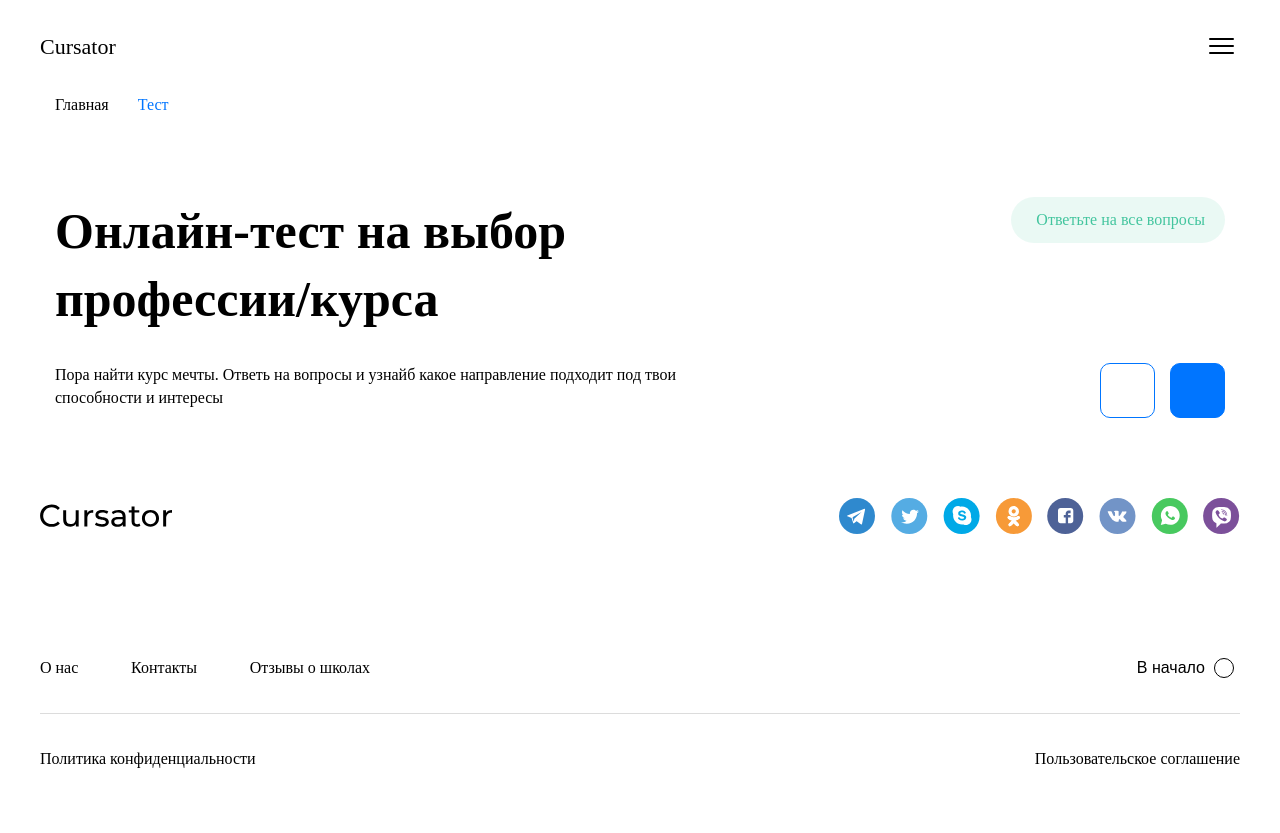
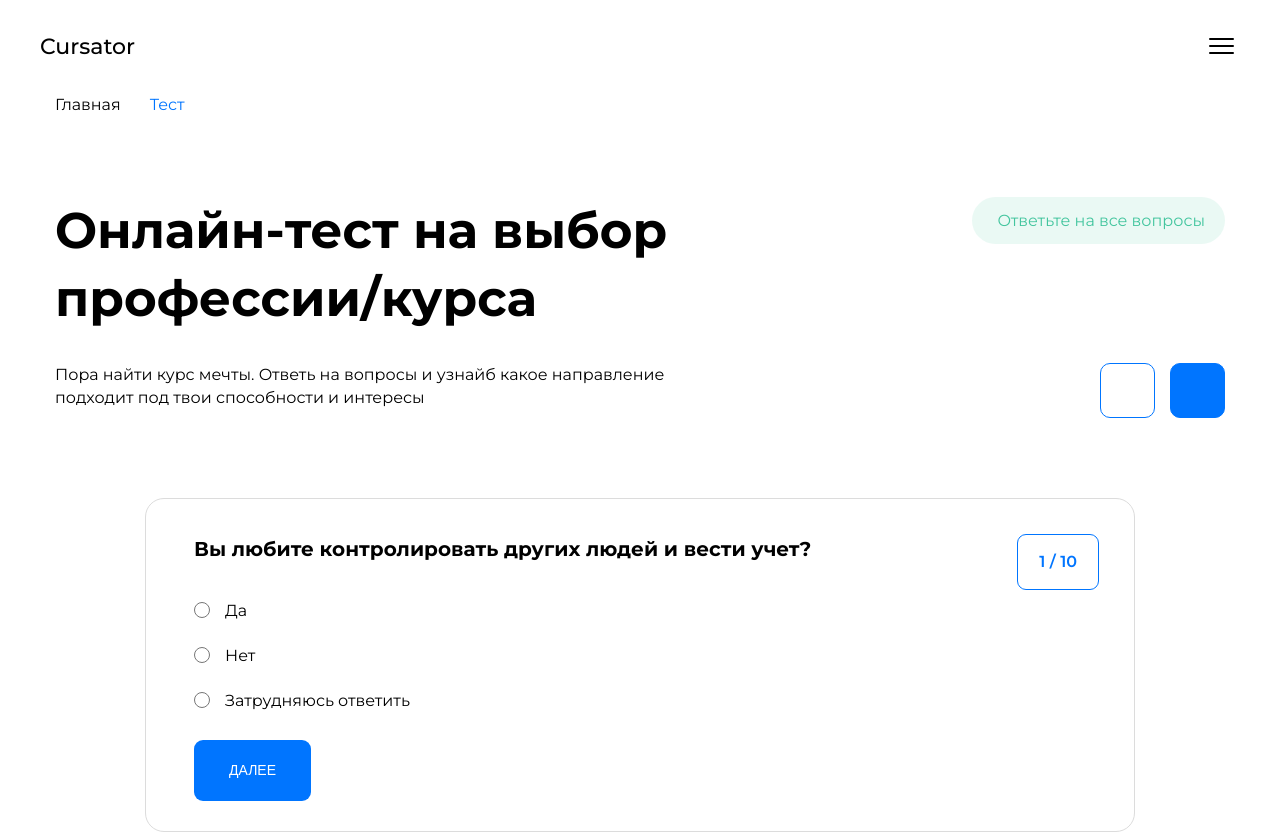
Before and after one commit to Ga11et/Courses, a React (Create React App) app: page /test in a window 1280 px wide. Shown: the top 833 px of the page. Before the commit the page ends 804 px from the top, so only its background shows below. Built offline with nearby package versions, Linux system fonts and the light colour scheme; some icons are missing.

Commit message:
added question component

```diff
--- a/public/index.html
+++ b/public/index.html
@@ -9,34 +9,14 @@
       name="description"
       content="Web site created using create-react-app"
     />
-    <!--
-      manifest.json provides metadata used when your web app is installed on a
-      user's mobile device or desktop. See https://developers.google.com/web/fundamentals/web-app-manifest/
-    -->
     <link rel="manifest" href="%PUBLIC_URL%/manifest.json" />
-    <!--
-      Notice the use of %PUBLIC_URL% in the tags above.
-      It will be replaced with the URL of the `public` folder during the build.
-      Only files inside the `public` folder can be referenced from the HTML.
-
-      Unlike "/favicon.ico" or "favicon.ico", "%PUBLIC_URL%/favicon.ico" will
-      work correctly both with client-side routing and a non-root public URL.
-      Learn how to configure a non-root public URL by running `npm run build`.
-    -->
+    <link rel="preconnect" href="https://fonts.googleapis.com">
+    <link rel="preconnect" href="https://fonts.gstatic.com" crossorigin>
+    <link href="https://fonts.googleapis.com/css2?family=Montserrat:wght@400;500;600;700&display=swap" rel="stylesheet">
     <title>React App</title>
   </head>
   <body>
     <noscript>You need to enable JavaScript to run this app.</noscript>
     <div id="root"></div>
-    <!--
-      This HTML file is a template.
-      If you open it directly in the browser, you will see an empty page.
-
-      You can add webfonts, meta tags, or analytics to this file.
-      The build step will place the bundled scripts into the <body> tag.
-
-      To begin the development, run `npm start` or `yarn start`.
-      To create a production bundle, use `npm run build` or `yarn build`.
-    -->
   </body>
 </html>
--- a/src/index.css
+++ b/src/index.css
@@ -1,5 +1,6 @@
 :root{
   --blue: #0075FF;
+  --blue_hover: #0077ffc2;
   --lightGreen: rgba(67, 197, 158, 0.19);
   --green: #43C59E;
   --green_11: #43C59E1C;
@@ -9,7 +10,7 @@
   --grey_46: rgba(0, 0, 0, 0.46);
   --white: rgba(0, 0, 0, 0.03);
   --red: #F40000;
-  font-family: 'Montserrat';
+  font-family: 'Montserrat', sans-serif;
 }
 *, *::after, *::before{
   margin: 0;
--- /dev/null
+++ b/src/pages/testPage/testItem/testItem.module.css
@@ -0,0 +1,59 @@
+.itemContainer{
+    position: relative;
+    height: 334px;
+    margin: 80px 90px;
+    border: 1px solid var(--grey);
+    border-radius: 19px;
+}
+.qNumber{
+    color: var(--blue);
+    border: 1px solid var(--blue);
+    border-radius: 9px;
+    padding: 17px 21px;
+    font-size: 16px;
+    line-height: 20px;
+    font-weight: 600;
+    position: absolute;
+    top: 35px;
+    right: 35px;
+}
+.heading{
+    padding: 38px 48px;
+    font-size: 20px;
+    line-height: 24px;
+    font-weight: 600px;
+}
+.label{
+    display: flex;
+    flex-direction: row;
+    align-items: center;
+    justify-content: flex-start;
+    padding: 0 0 22px 48px;
+    font-size: 16px;
+    line-height: 23px;
+    font-weight: 400;
+}
+.checkbox{
+    width: 16px;
+    height: 16px;
+    margin-right: 15px;
+}
+.button{
+    padding: 22px 35px;
+    font-size: 14px;
+    line-height: 17px;
+    font-weight: 500;
+    background-color: var(--blue);
+    border-radius: 9px;
+    border: none;
+    text-transform: uppercase;
+    color: white;
+    position: absolute;
+    left: 48px;
+    bottom: 30px;
+}
+.button:hover{
+    cursor: pointer;
+    transition: 0.3s;
+    background-color: var(--blue_hover);
+}
--- /dev/null
+++ b/src/pages/testPage/testItem/testItem.tsx
@@ -0,0 +1,37 @@
+import { Field } from "formik"
+import { FC } from "react"
+import css from './testItem.module.css'
+
+type TestItemPropsType = {
+    id: number
+    question: string
+    answer1: string
+    answer2: string
+}
+export const TestItem: FC<TestItemPropsType> = ({ question, answer1, answer2, id }) => {
+    return <>
+        <div className={css.itemContainer}>
+            <span className={css.qNumber}>{id} / 10</span>
+            <h2 className={css.heading}>{question}</h2>
+            <label className={css.label}>
+                <Field type="radio" value={answer1}
+                    name={`question${id}`} className={css.checkbox}
+                />
+                {answer1}
+            </label>
+            <label className={css.label}>
+                <Field type="radio" value={answer2}
+                    name={`question${id}`} className={css.checkbox}
+                />
+                {answer2}
+            </label>
+            <label className={css.label}>
+                <Field type="radio" value={'Затрудняюсь ответить'}
+                    name={`question${id}`} className={css.checkbox}
+                />
+                Затрудняюсь ответить
+            </label>
+            <button className={css.button}>далее</button>
+        </div>
+    </>
+}
--- a/src/pages/testPage/testPage.tsx
+++ b/src/pages/testPage/testPage.tsx
@@ -1,8 +1,10 @@
-import { FC } from "react"
+import { FC, useState } from "react"
 import { Path } from "../../components/path/path"
 import { useAppSelector } from "../../hooks/hooks"
 import css from './testPage.module.css'
 import { ReactComponent as DropdownSVG } from '../../assets/main/dropdown.svg'
+import { TestItem } from "./testItem/testItem"
+import { Form, Formik } from "formik"
 
 type TestPagePropsType = {
 
@@ -10,6 +12,7 @@ type TestPagePropsType = {
 export const TestPage: FC<TestPagePropsType> = ({  }) => {
 
     const pages = useAppSelector( state => state.TestPageReducer.path)
+    const [activeQuestion, setActiveQuestion] = useState(1)
 
     return <main className={css.testPageContainer}>
         <Path pages={pages} />
@@ -30,5 +33,17 @@ export const TestPage: FC<TestPagePropsType> = ({  }) => {
                 </div>
             </div>
         </div>
+        <Formik
+            initialValues={{question1: ''}}
+            onSubmit={(values) => alert(JSON.stringify(values))}
+        >
+            <Form>
+                <TestItem answer1="Да" answer2="Нет" id={activeQuestion}
+                    question="Вы любите контролировать других людей и вести учет?"
+                />
+            </Form>
+
+        </Formik>
+
     </main>
 }
```
